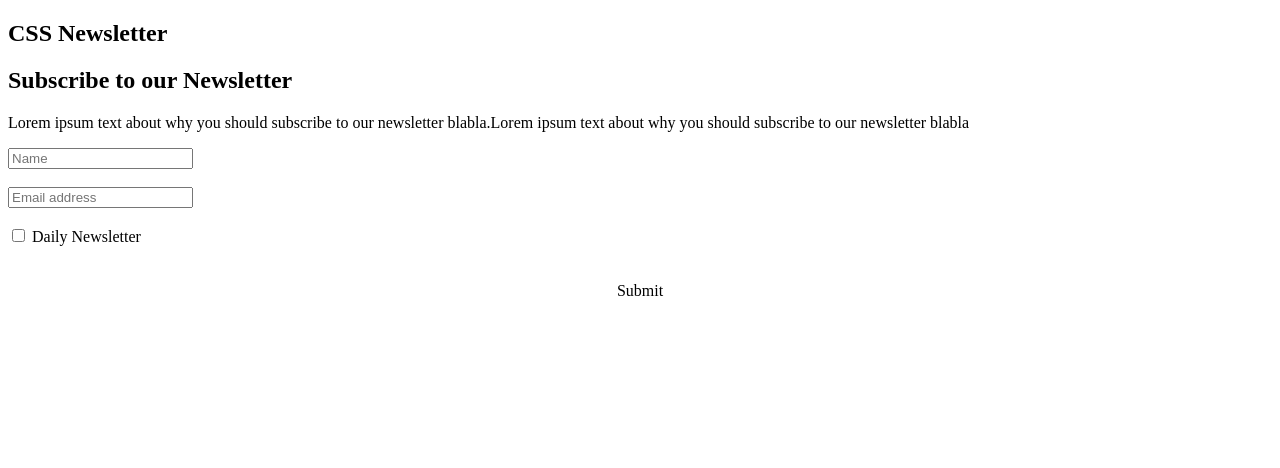
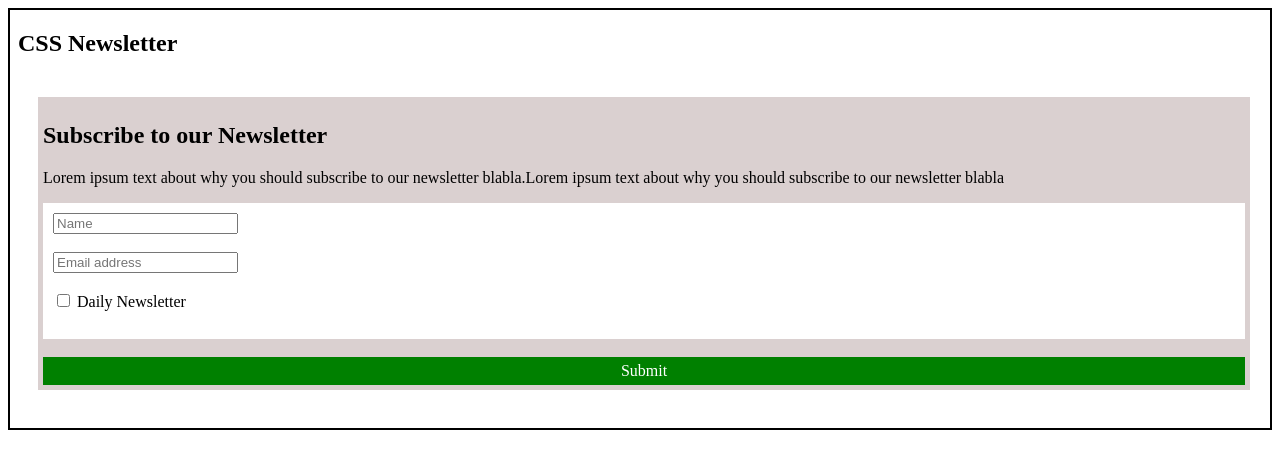
Before and after one commit to mohanaharikaayesetty/News-letter-Subscription-Form-HTML-CSS, a plain HTML site: page index.html in a window 1280 px wide. Drawn offline with Linux system fonts and the light colour scheme.

Commit message:
Update index.html

```diff
--- a/index.html
+++ b/index.html
@@ -4,7 +4,7 @@
     <meta charset="UTF-8">
     <meta name="viewport" content="width=device-width, initial-scale=1.0">
     <title>subscription page</title>
-    <link rel="stylesheet" href="task6.1.css">
+    <link rel="stylesheet" href="style.css">
 </head>
 <body class="b">
     <H2>CSS Newsletter</H2>
```
